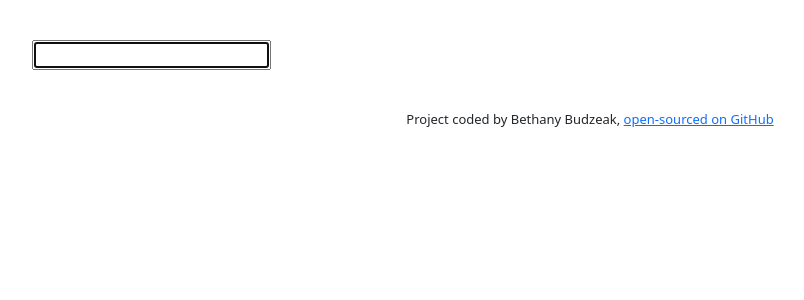
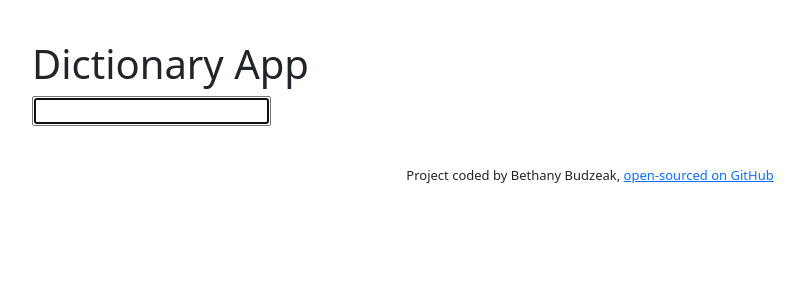
Before and after one commit to bbudzeak/dictionary-react-app, a React (Create React App) app: page / in a window 1280 px wide. Shown: the top 300 px of the page, without its empty margins (50-854 px from the left). Built offline with nearby package versions, Linux system fonts and the light colour scheme.

Commit message:
Update App.js

```diff
--- a/src/App.js
+++ b/src/App.js
@@ -6,6 +6,7 @@ function App() {
     <div className="App">
       <div className="container">
         <main>
+          <h1>Dictionary App</h1>
           <SearchForm />
         </main>
         <footer className="git-link">
```
